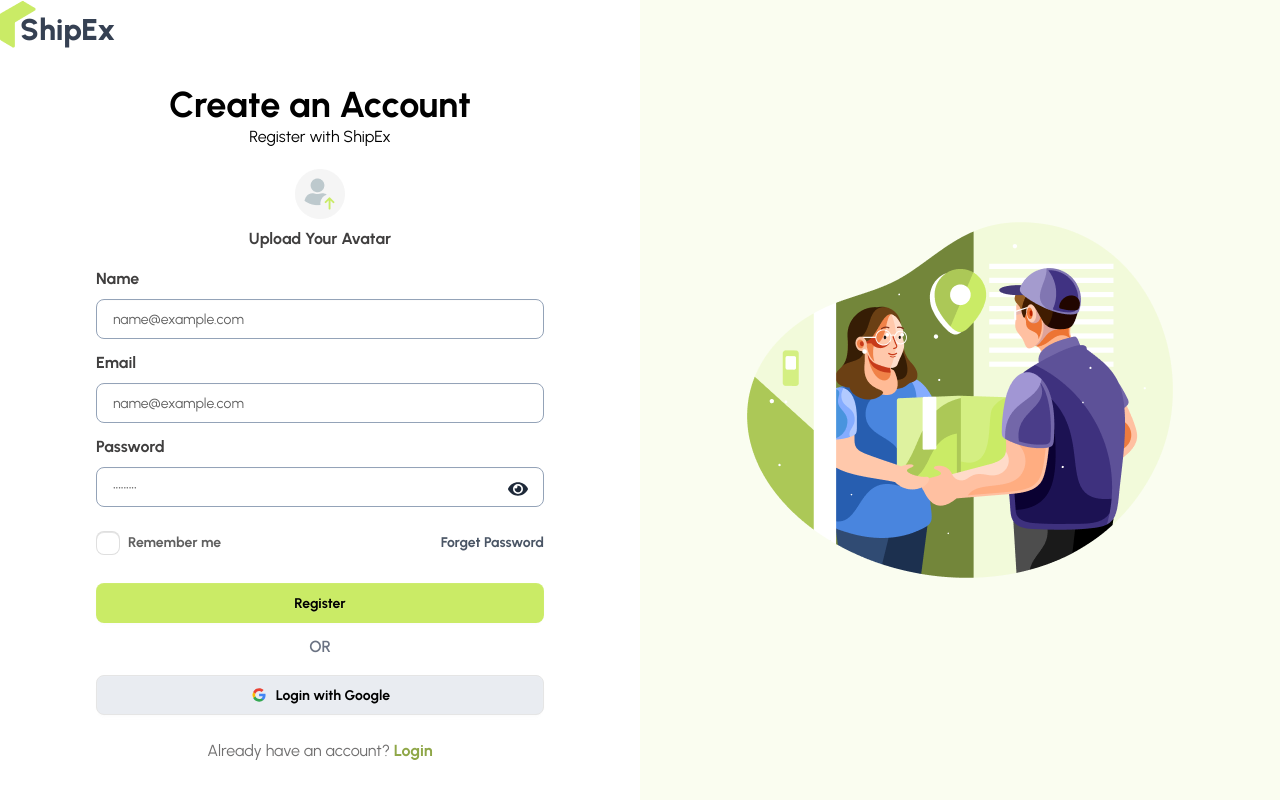
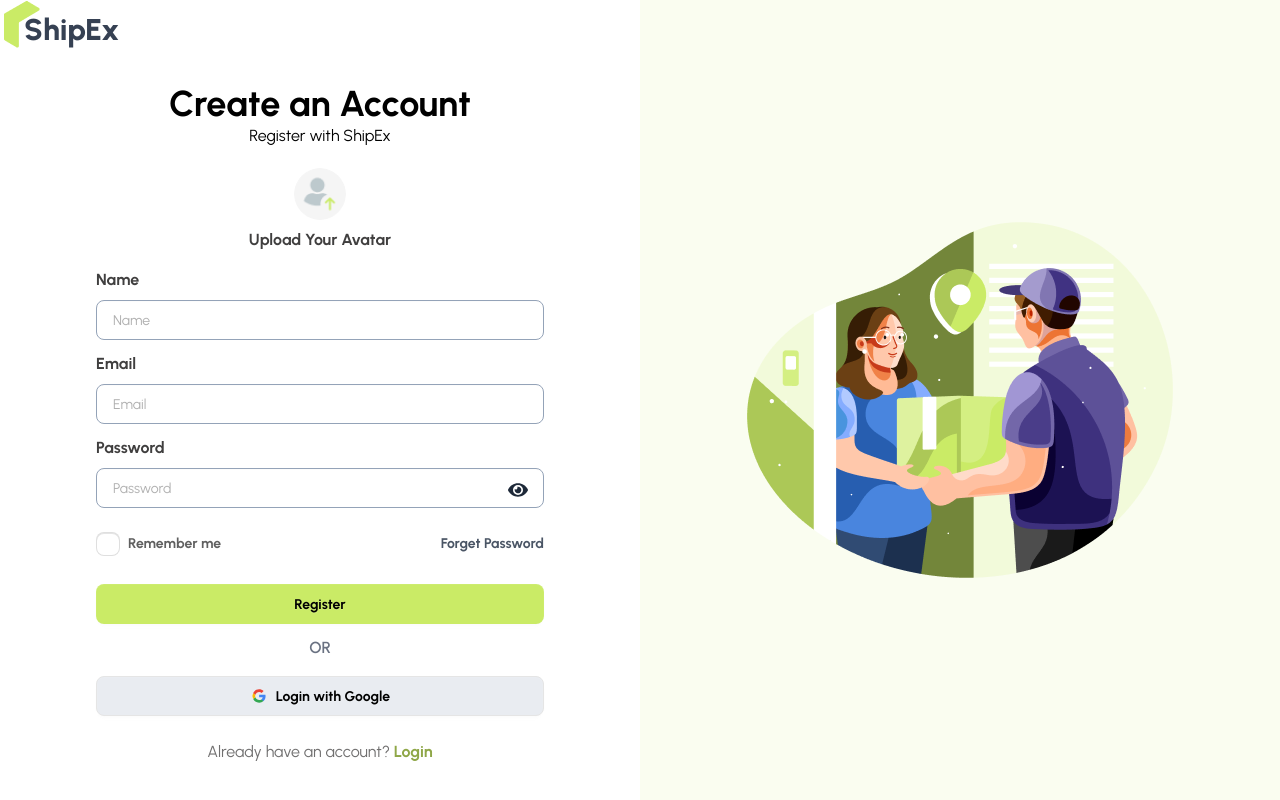
Before and after one commit to Riad-Zz/ShipEx, a React (Vite) app: page /register in a window 1280 px wide. Both pictures are taken after typing "Sample", "name@example.com", "Sample123" into the empty fields and a click on the button "Login with Google". Built offline with nearby package versions, Linux system fonts and the light colour scheme; no server answers.

Commit message:
Image Upload via ImageBB api (Really Important topic)

```diff
--- a/package.json
+++ b/package.json
@@ -11,6 +11,7 @@
   },
   "dependencies": {
     "@tailwindcss/vite": "^4.1.17",
+    "axios": "^1.13.2",
     "leaflet": "^1.9.4",
     "prop-types": "^15.8.1",
     "react": "^19.2.0",
--- a/src/Layouts/AuthLayout.jsx
+++ b/src/Layouts/AuthLayout.jsx
@@ -8,7 +8,7 @@ const AuthLayout = () => {
     return (
         <div className='relative min-h-90vh'>
             <div className=' md:relative'>
-                <Link to={'/'} className='flex justify-center lg:absolute'><Logo textClassName='text-gray-700'></Logo></Link>
+                <Link to={'/'} className='flex justify-center lg:absolute left-1'><Logo textClassName='text-gray-700'></Logo></Link>
             </div>
             <div className='flex justify-between items-center'>
                 <div className='bg-white flex-1'>
--- a/src/Pages/Authentication/Register.jsx
+++ b/src/Pages/Authentication/Register.jsx
@@ -1,25 +1,65 @@
-import React, { useState } from 'react';
+import React, { useRef, useState } from 'react';
 import { FaEyeSlash } from "react-icons/fa";
 import { FaEye } from "react-icons/fa";
 import { Link } from 'react-router';
 import imageUpload from '../../assets/image-upload-icon.png'
 import { useForm } from 'react-hook-form';
+import axios from 'axios';
 
 
 const Register = () => {
+    const { register, handleSubmit, watch, formState: { errors } } = useForm()
     const [eye, setEye] = useState(false);
-    const [currentEmail, setCurrentEmail] = useState("");
+    const [preview, setPreview] = useState(imageUpload)
+    const imageInputRef = useRef(null);  //HIU 01
 
-    const {register,handleSubmit,watch,formState: { errors }} = useForm()
+
+
+    //----------Hidden Image upload field Activate Control (HIU) -------------
+
+    //HIU ------> 02
+    const handleUploadAvater = () => {
+        imageInputRef.current.click();
+    }
+    //HIU ------> 03
+    const handleFileChange = (e) => {
+        const file = e.target.files[0];
+        if (file) {
+            setPreview(URL.createObjectURL(file));
+        }
+        // console.log(file);
+    }
 
     const handleEyeClick = (e) => {
         e.preventDefault();
         setEye(!eye);
     }
 
-    // Handle Register
-    const handleRegister = (data) =>{
-        console.log(data) ;
+
+
+    //------------------------- Handle Register ---------------------------
+    const handleRegister = (data, e) => {
+        console.log(data);
+
+        //Step 1 of Uploading a image to ImageBB
+        const profileImage = data.avatar[0];
+
+        e.target.reset();
+        setPreview(imageUpload)
+
+        //Step 2 of Uploading a image to ImageBB
+        const formData = new FormData();
+        formData.append('image', profileImage)
+
+        //Step 3 of Uploading a image to ImageBB
+        const profileImageApiURL = `https://api.imgbb.com/1/upload?key=${import.meta.env.VITE_IMAGE_UPLOAD_KEY}`
+
+        //Step 4 of Uploading a image to ImageBB
+        axios.post(profileImageApiURL, formData)
+            .then(res => {
+                const finalImageURL = res.data.data.url;
+                console.log(finalImageURL);
+            })
     }
 
     return (
@@ -31,9 +71,36 @@ const Register = () => {
                 </p>
                 <p className='text-black mb-5 text-center 2xl:text-left'>Register with ShipEx</p>
                 <div className='my-4 flex flex-col items-center gap-2'>
-                    <img src={imageUpload} alt="" className='cursor-pointer' />
+                    <img src={preview} alt=""
+                        className='cursor-pointer h-13 w-13 rounded-full object-cover'
+                        // HIU ------> 04
+                        onClick={handleUploadAvater}
+                    />
                     <p className='text-[#403F3F] font-bold'>Upload Your Avatar</p>
                 </div>
+
+                {/*------------------ Hidden Input field to Upload image ---------------- */}
+                {/* HIU ------> 05  */}
+                <input
+                    type="file"
+                    accept="image/*"
+                    className="hidden"
+                    {...register("avatar", {
+                        required: "Avatar is required"
+                    })}
+                    ref={(e) => {
+                        register("avatar").ref(e);
+                        imageInputRef.current = e;
+                    }}
+                    onChange={(e) => {
+                        register("avatar").onChange(e);
+                        handleFileChange(e);
+                    }}
+                />
+
+                {errors.avatar && (
+                    <p className="text-red-600 text-sm mb-2 text-center ">{errors.avatar.message}</p>
+                )}
 
                 {/* Name  */}
                 <label className="label font-bold text-[#403F3F] text-[16px] mb-2">Name</label>
@@ -42,10 +109,9 @@ const Register = () => {
                     className="input mb-3 w-full bg-white border-[#94A3B8] py-4 px-4 rounded-lg outline-none"
                     placeholder="Name"
                     name='name'
-                    {...register('name')}
-                    onChange={(e) => setCurrentEmail(e.target.value)}
-                    value={currentEmail}
+                    {...register('name', { required: true })}
                 />
+                {errors.name && <p className='text-red-600 mb-2 text-sm'>Name is Mendatory</p>}
 
                 {/* Email  */}
 
@@ -55,10 +121,10 @@ const Register = () => {
                     className="input mb-3 w-full bg-white border-[#94A3B8] py-4 px-4 rounded-lg outline-none"
                     placeholder="Email"
                     name='email'
-                    {...register('email')}
-                    onChange={(e) => setCurrentEmail(e.target.value)}
-                    value={currentEmail}
+                    {...register('email', { required: true })}
                 />
+                {errors.email && <p className='text-red-600 text-sm mb-2'>Please Enter your Email</p>}
+
                 {/* Password  */}
                 <label className="label font-bold text-[#403F3F] text-[16px] mb-2 ">Password</label>
                 <div className='relative'>
@@ -67,11 +133,34 @@ const Register = () => {
                         className="input mb-3 w-full bg-white border-[#94A3B8] pr-10 py-4 px-4 rounded-lg outline-none"
                         placeholder="Password"
                         name='password'
+                        //---------------------Password Validate--------------------------------
+                        {...register("password", {
+                            required: "Password is required",
+                            minLength: {
+                                value: 6,
+                                message: "Password must be at least 6 characters"
+                            },
+                            validate: {
+                                hasUppercase: value =>
+                                    /[A-Z]/.test(value) || "At least one uppercase letter required",
+
+                                hasLowercase: value =>
+                                    /[a-z]/.test(value) || "At least one lowercase letter required",
+
+                                hasNumber: value =>
+                                    /\d/.test(value) || "At least one number required",
+                            }
+                        })}
+
                     />
                     {
                         eye ? <FaEyeSlash onClick={handleEyeClick} className='z-10 absolute right-4 bottom-5 text-xl text-gray-800'></FaEyeSlash> : <FaEye onClick={handleEyeClick} className='z-10 absolute right-4 bottom-5 text-xl text-gray-800'></FaEye>
                     }
                 </div>
+                {errors.password && (
+                    <p className="text-red-600 mb-2 text-sm">{errors.password.message}</p>
+                )}
+
                 <div className='mt-3 flex items-center md:flex-row gap-3 justify-between'>
                     <div className='flex items-center gap-2'>
                         <input type="checkbox" className="checkbox " />
```
Also changed, not shown: 1 other file (tests, documents, lock files or other folders).
